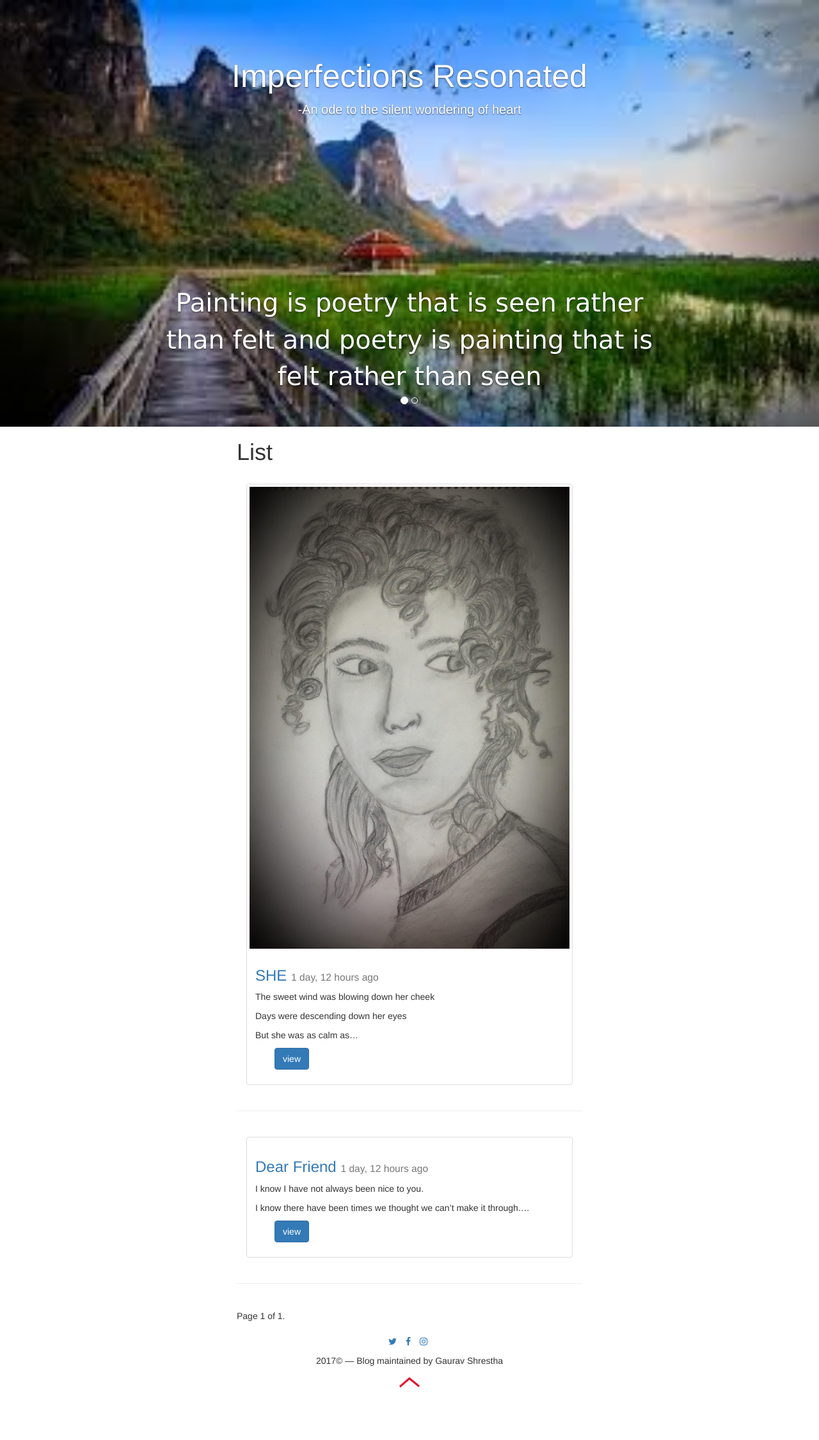
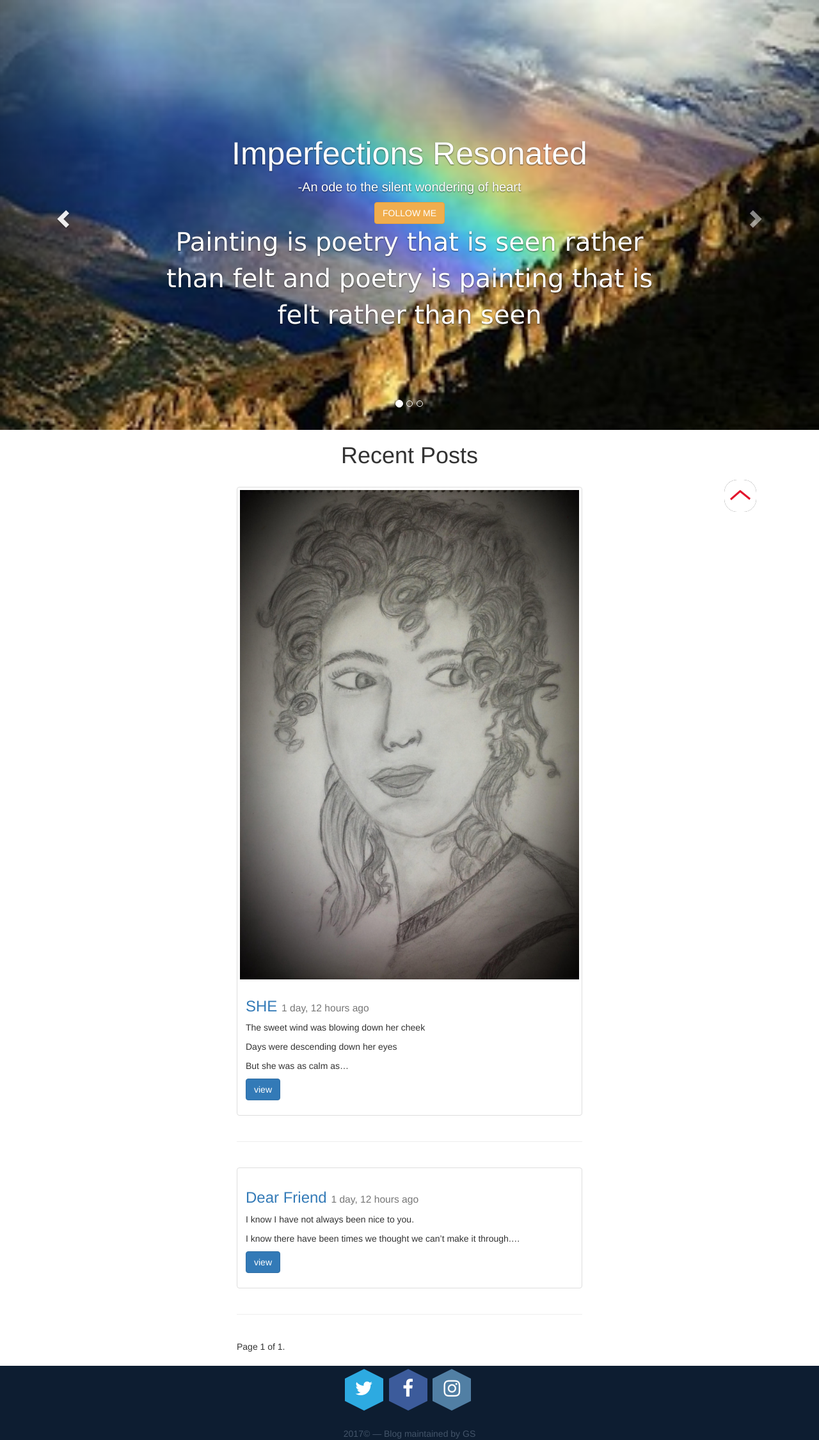
Before and after one commit to Gauravshrestha4/new-blog, a Django app: page / in a window 1280 px wide. Shown: the whole page at 64% size. Before the commit the page ends 2169 px from the top, so only its background shows below. Run offline with Django 3.2, Linux system fonts and the light colour scheme; data comes from the database, SQL or seed files in the repository; parts of the project's set-up code (start-up, migrations or seed data) failed here and were passed over; some libraries are stand-ins or nearby versions; some web fonts are replaced.

Commit message:
links aded + ui improved

```diff
--- a/src/static/css/base.css
+++ b/src/static/css/base.css
@@ -1,15 +1,9 @@
 h1{
 	color: #777777;
 }
-#home{
-	background: url('../img/home.png') ;
 
-	background-repeat: no-repeat;
-	background-size: cover;
-	min-height: 700px;
-	width: 100%;
-}
-/*.to-top{
+
+.to-top{
 	 background-color: #373737;
     color: #9f9197;
     z-index: 9999;
@@ -20,8 +14,8 @@ h1{
     line-height: 35px;
     text-align: center;
     position: fixed;
-    bottom: -100px;
-    left: 50%;
+    bottom: 0px;
+    left: 90%;
     margin-left: -20px;
     cursor: pointer;
     overflow: hidden;
@@ -34,7 +28,7 @@ h1{
 .to-top:hover {
     background-color: #e53935 ;
     color: #ffffff;
-}*/
+}
 
 .head h1{
 	font-size: 50px;
@@ -44,7 +38,6 @@ h1{
 .head p{
 	font-size: 20px;
 	text-align: center;
-	margin-bottom: 260px;
 }
 .quotes{
 	font-size: 40px;
@@ -52,4 +45,162 @@ h1{
 	text-align: center;
 	font-family: verdana;
 	font-weight: 100;
+
+margin-bottom: 100px;}
+.item img{
+    max-height: 700px;
+    width: 100%;
 }
+
+
+.footer-meta,
+.footer-meta > .container {
+    background-color: #0d1d31;
+    color: #435469;
+}
+.social-line {
+    margin: -15px 0 0 0;
+    line-height: 33px;
+}
+.social-line li {
+    padding: 20px 5px 15px 0;
+}
+.social-line a {
+    display: block;
+    width: 30px;
+    height: 15px;
+    line-height: 15px;
+    background-color: #c3c3c3;
+    color: #ffffff;
+    text-align: center;
+    position: relative;
+}
+.social-line a:before {
+    content: '';
+    position: absolute;
+    top: -10px; left: 0;
+    width: 0; height: 0;
+    border-left: 15px solid transparent;
+    border-right: 15px solid transparent;
+    border-bottom: 10px solid #c3c3c3;
+}
+.social-line a:after {
+    content: '';
+    position: absolute;
+    bottom: -10px; left: 0;
+    width: 0; height: 0;
+    border-left: 15px solid transparent;
+    border-right: 15px solid transparent;
+    border-top: 10px solid #c3c3c3;
+}
+.social-line a.twitter {background-color: #2daae1;}
+.social-line a.twitter:before {border-bottom-color: #2daae1;}
+.social-line a.twitter:after {border-top-color: #2daae1;}
+.social-line a.facebook {background-color: #3c5b9b;}
+.social-line a.facebook:before {border-bottom-color: #3c5b9b;}
+.social-line a.facebook:after {border-top-color: #3c5b9b;}
+.social-line a.google,
+.social-line a[title*='Google+'] {background-color: #f63f29;}
+.social-line a.google:before {border-bottom-color: #f63f29;}
+.social-line a.google:after {border-top-color: #f63f29;}
+.social-line a.flickr {background-color: #216BD4;}
+.social-line a.flickr:before {border-bottom-color: #216BD4;}
+.social-line a.flickr:after {border-top-color: #216BD4;}
+.social-line a.dribbble {background-color: #F46899;}
+.social-line a.dribbble:before {border-bottom-color: #F46899;}
+.social-line a.dribbble:after {border-top-color: #F46899;}
+.social-line a.linkedin {background-color: #0085AE;}
+.social-line a.linkedin:before {border-bottom-color: #0085AE;}
+.social-line a.linkedin:after {border-top-color: #0085AE;}
+.social-line a.forrst {background-color: #729A68;}
+.social-line a.forrst:before {border-bottom-color: #729A68;}
+.social-line a.forrst:after {border-top-color: #729A68;}
+.social-line a.tumblr {background-color: #2C4762;}
+.social-line a.tumblr:before {border-bottom-color: #2C4762;}
+.social-line a.tumblr:after {border-top-color: #2C4762;}
+.social-line a.instagram {background-color: #517fa4;}
+.social-line a.instagram:before {border-bottom-color: #517fa4;}
+.social-line a.instagram:after {border-top-color: #517fa4;}
+.social-line a.pinterest {background-color: #cb2027;}
+.social-line a.pinterest:before {border-bottom-color: #cb2027;}
+.social-line a.pinterest:after {border-top-color: #cb2027;}
+.social-line a.skype {background-color: #00aaf1;}
+.social-line a.skype:before {border-bottom-color: #00aaf1;}
+.social-line a.skype:after {border-top-color: #00aaf1;}
+.social-line a.vimeo {background-color: #5BC8FF;}
+.social-line a.vimeo:before {border-bottom-color: #5BC8FF;}
+.social-line a.vimeo:after {border-top-color: #5BC8FF;}
+.social-line a:hover {background-color: #e53935 ;}
+.social-line a:hover:before {border-bottom-color: #e53935 ;}
+.social-line a:hover:after {border-top-color: #e53935 ;}
+.social-line a,
+.social-line a:hover {
+    -webkit-transition: none;
+    -moz-transition: none;
+    -ms-transition: none;
+    -o-transition: none;
+    transition: none;
+}
+.footer .social-line {
+    margin: 0 0 20px 0;
+    line-height: 70px;
+}
+.footer .social-line li {
+    padding: 20px 5px 15px 0;
+}
+.footer .social-line a {
+    width: 60px;
+    height: 35px;
+    line-height: 35px;
+    font-size: 30px;
+}
+.footer .social-line a:before {
+    top: -15px;
+    border-left-width: 30px;
+    border-right-width: 30px;
+    border-bottom-width: 15px;
+}
+.footer .social-line a:after {
+    bottom: -15px;
+    border-left-width: 30px;
+    border-right-width: 30px;
+    border-top-width: 15px;
+}
+
+.social-line.social-circle a {
+    height: 30px;
+    border-radius: 15px;
+    line-height: 28px;
+}
+.social-line.social-circle a:before,
+.social-line.social-circle a:after {
+    display: none;
+}
+.footer .social-line.social-circle a {
+    height: 60px;
+    border-radius: 30px;
+    line-height: 58px;
+}
+.footer .social-line.social-circle a:before,
+.footer .social-line.social-circle a:after {
+    display: none;
+}
+
+.social-line.social-wohex a {
+    height: 30px;
+    border-radius: 4px;
+    line-height: 28px;
+}
+.social-line.social-wohex a:before,
+.social-line.social-wohex a:after {
+    display: none;
+}
+.footer .social-line.social-wohex a {
+    height: 60px;
+    border-radius: 10px;
+    line-height: 58px;
+}
+.footer .social-line.social-wohex a:before,
+.footer .social-line.social-wohex a:after {
+    display: none;
+}
--- a/src/templates/base.html
+++ b/src/templates/base.html
@@ -6,12 +6,11 @@
 	<style type="text/css">
 	{% block style %} {% endblock %}
 	</style>
-	<link rel="stylesheet" type="text/css" href="{% static 'css/bootstrap.min.css' %}">
+	<link rel="stylesheet" href="https://maxcdn.bootstrapcdn.com/bootstrap/3.3.7/css/bootstrap.min.css">
 	 <link rel="stylesheet" href="https://maxcdn.bootstrapcdn.com/font-awesome/4.7.0/css/font-awesome.min.css" >
 
 
-
-<script src="https://ajax.googleapis.com/ajax/libs/jquery/3.2.0/jquery.min.js"></script>
+<script src="https://ajax.googleapis.com/ajax/libs/jquery/2.2.0/jquery.min.js"></script>
   <script src="https://maxcdn.bootstrapcdn.com/bootstrap/3.3.7/js/bootstrap.min.js"></script>
 </head>
 <body>
@@ -38,10 +37,10 @@
                             <ul class="social-line list-inline">
                                 <li data-animation="flipInY" data-animation-delay="100"><a href="#" class="twitter"><i class="fa fa-twitter"></i></a></li>
                                 <li data-animation="flipInY" data-animation-delay="300"><a href="#" class="facebook"><i class="fa fa-facebook"></i></a></li>
-                                <li data-animation="flipInY" data-animation-delay="500"><a href="#" class="instagram"><i class="fa fa-instagram"></i></a></li>
+                                <li data-animation="flipInY" data-animation-delay="500"><a href="https://www.instagram.com/imperfections_resonated" class="instagram"><i class="fa fa-instagram"></i></a></li>
 
                             </div>
-                            <span class="copyright" data-animation="fadeInUp" data-animation-delay="100">2017&copy;  &#8212; Blog maintained by Gaurav Shrestha</span>
+                            <span class="copyright" data-animation="fadeInUp" data-animation-delay="100">2017&copy;  &#8212; Blog maintained by GS</span>
                         </div>
                     </div>
             </footer>
--- a/src/templates/carousel.html
+++ b/src/templates/carousel.html
@@ -4,27 +4,37 @@
     <ol class="carousel-indicators">
       <li class="item1 active"></li>
       <li class="item2"></li>
+      <li class="item3"></li>
 
     </ol>
 
     <!-- Wrapper for slides -->
     <div class="carousel-inner" role="listbox">
 
-      <!-- <div class="item active">
-        <img src="../static/img/image1.JPG" alt="Chania" width="100%" height="600px">
+      <div class="item">
+       <img src="../static/img/image3.JPG" class="img-responsive">
         <div class="carousel-caption">
-          <h3>Chania</h3>
-          <p>The atmosphere in Chania has a touch of Florence and Venice.</p>
+          <div class="head">
+              <h1>Imperfections Resonated</h1>
+              <p >-An ode to the silent wondering of heart</p>
+               <a href="https://www.instagram.com/imperfections_resonated" class="btn btn-warning">FOLLOW ME</a>
+          </div>
+          <div class="quotes">
+            Fiction is the truth inside the lie
+          </div>
+
+
         </div>
       </div>
- -->
+
       <div class="item active">
-        <img src="../static/img/image2.JPG" alt="Chania" width="100%" max-height="600px">
+        <img src="../static/img/image1.JPG" class="img-responsive">
         <div class="carousel-caption">
           <div class="head">
               <h1>Imperfections Resonated</h1>
 
               <p >-An ode to the silent wondering of heart</p>
+               <a href="https://www.instagram.com/imperfections_resonated" class="btn btn-warning">FOLLOW ME</a>
           </div>
           <div class="quotes">
             Painting is poetry that is seen rather than felt and poetry is painting that is felt rather than seen
@@ -43,12 +53,13 @@
       </div> -->
 
       <div class="item">
-        <img src="../static/img/image4.JPG" alt="Flower" width="100%" height="600px">
+        <img src="../static/img/image4.JPG" class="img-responsive" >
         <div class="carousel-caption">
           <div class="head">
               <h1>Imperfections Resonated</h1>
 
               <p >-An ode to the silent wondering of heart</p>
+               <a href="https://www.instagram.com/imperfections_resonated" class="btn btn-warning">FOLLOW ME</a>
           </div>
           <div class="quotes">
             Every deep thinker is more afraid of being understood than of being misunderstood.
--- a/src/templates/post_list.html
+++ b/src/templates/post_list.html
@@ -1,7 +1,7 @@
 {% extends 'base.html' %}
 {% block content %}
 <div class="col-md-6 col-md-offset-3 col-sm-10 col-sm-offset-1">
-<h1>{{title}}</h1>
+<center><h1>Recent Posts</h1></center>
 	{% for obj in object_list %}<br>
 	<div class="row">
 		<div class="col-sm-12">
```
Also changed, not shown: src/templates/post_detail.html (+6 -6 lines), src/static/img/home.png (deleted).
